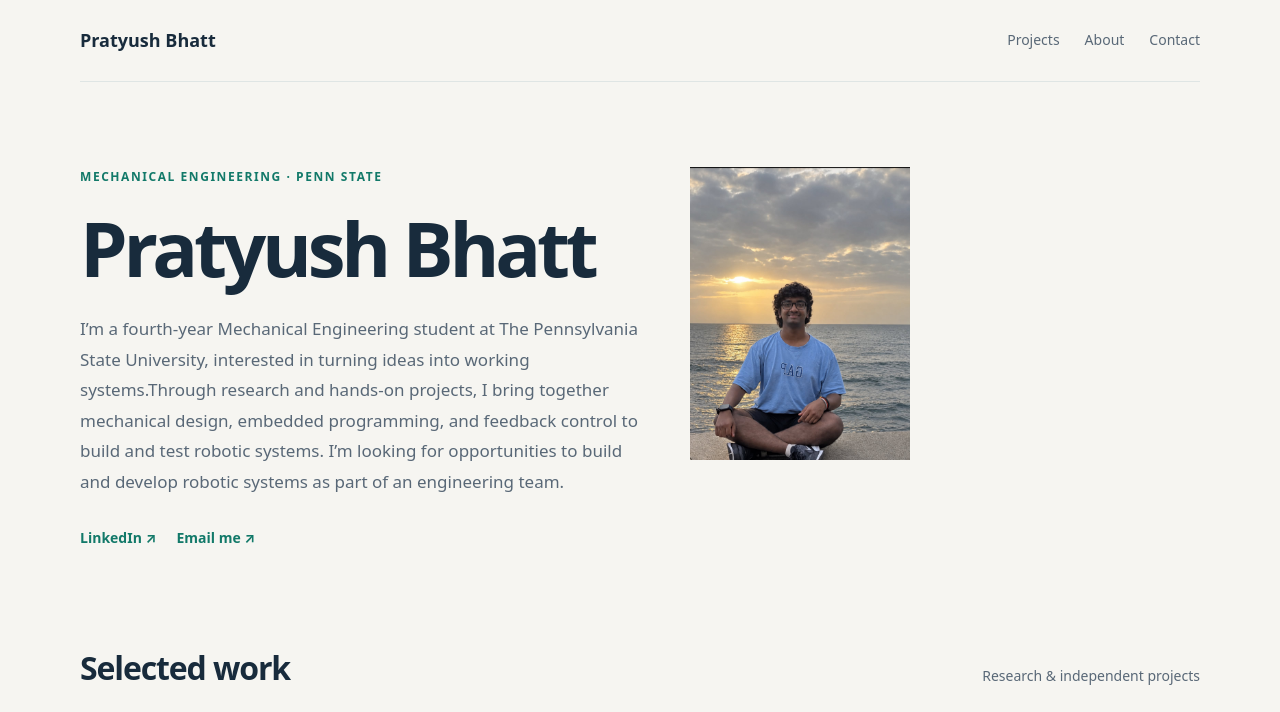
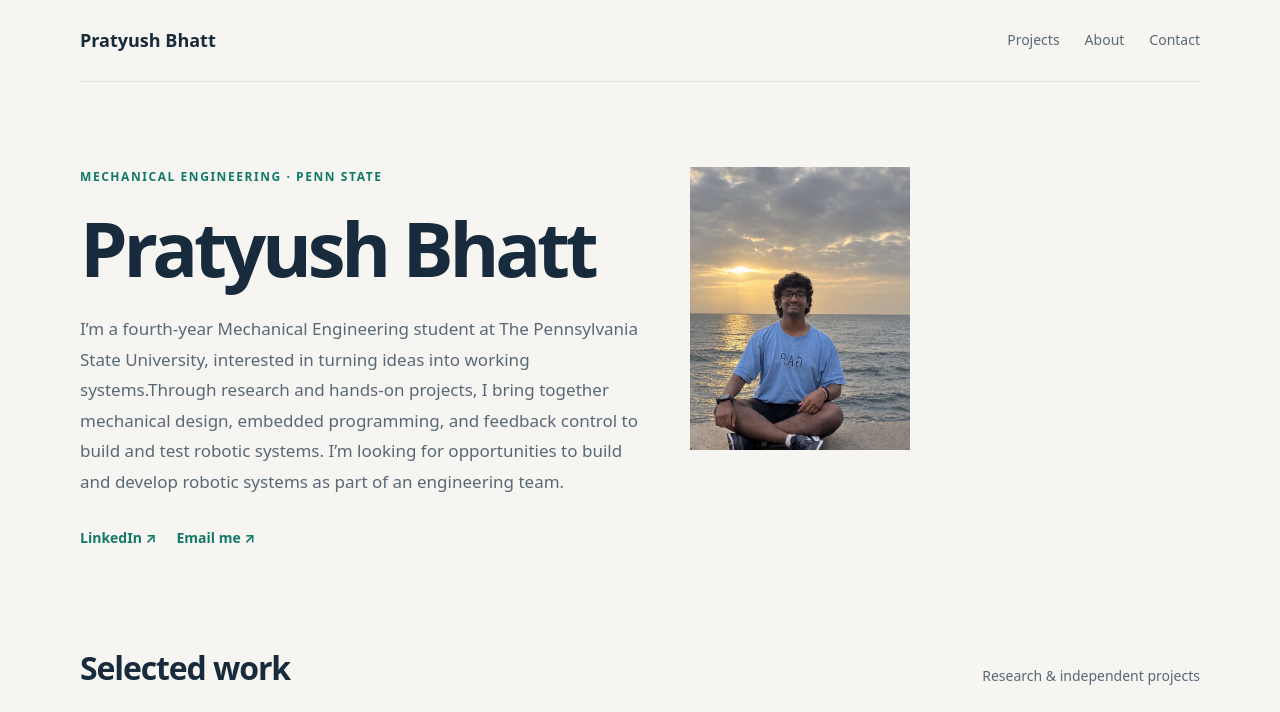
Before and after one commit to pratyushbhattrobotics/pratyushbhattrobotics.github.io, a plain HTML site: page index.html in a window 1280 px wide. Shown: the top 712 px of the page. Drawn offline with Linux system fonts and the light colour scheme.

Commit message:
Update image source in hero portrait

```diff
--- a/index.html
+++ b/index.html
@@ -642,7 +642,7 @@
     </div>
 
     <figure class="hero-portrait">
-      <img src="me.jpeg" alt="Pratyush Bhatt">
+      <img src="mee.jpeg" alt="Pratyush Bhatt">
     </figure>
   </div>
 </header>
```
